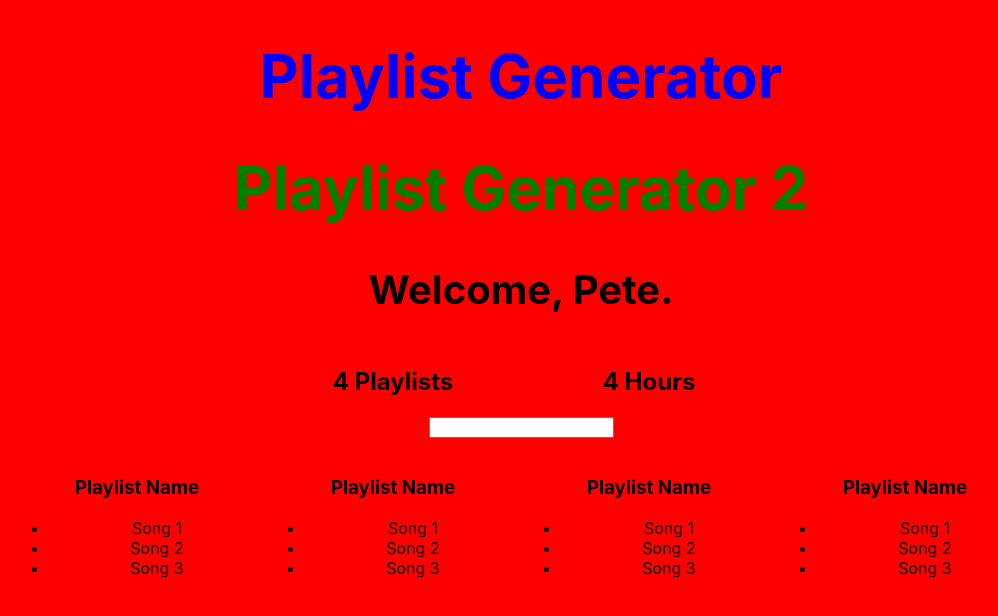
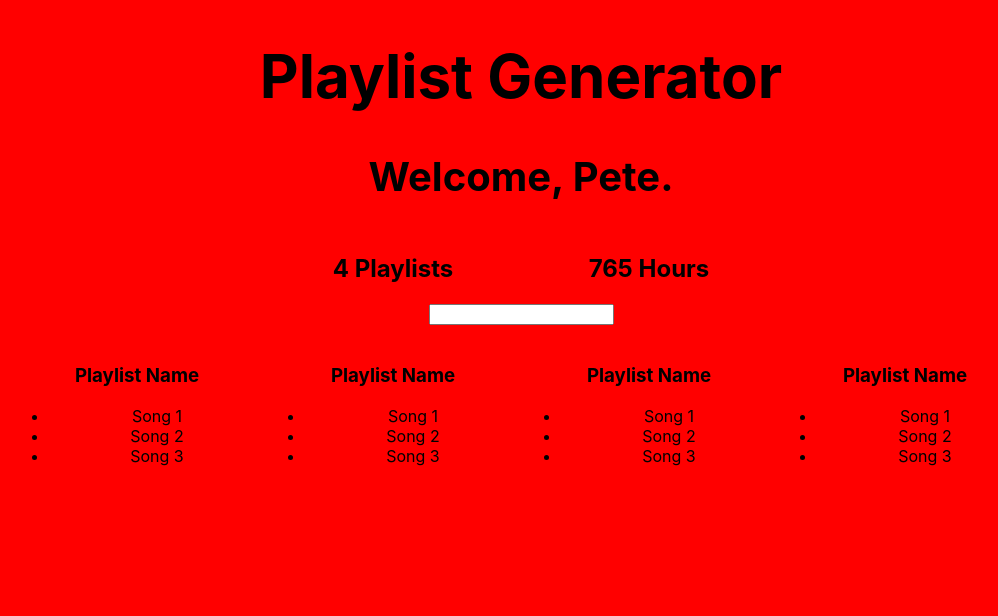
Before and after one commit to pdshipp/spotify_web_project, a React (Create React App) app: page / in a window 1280 px wide. Shown: the top 616 px of the page, without its empty margins (119-1117 px from the left). Built offline with nearby package versions, Linux system fonts and the light colour scheme; the HTML template or start-up script is replaced by a standard one.

Commit message:
hours counter added with reduce

```diff
--- a/src/App.js
+++ b/src/App.js
@@ -7,7 +7,7 @@ const defaultStyle = {
 };
 
 const textStyle = css`
-  color: blue;
+  color: black;
 `;
 
 let fakeServerData = {
@@ -64,9 +64,15 @@ class PlaylistCounter extends Component {
 
 class HoursCounter extends Component {
   render() {
+    let allSongs = this.props.playlists.reduce((songs, eachPlaylist)=> {
+      return songs.concat(eachPlaylist.songs)
+    },[]);
+    let totalDuration = allSongs.reduce(
+      (sum, eachSong) => sum + eachSong.duration
+      , 0);
     return (
       <div style = {{... defaultStyle, width: '20%',display: 'inline-block'}}>
-        <h2> {this.props.playlists && this.props.playlists.length} Hours </h2>
+        <h2> {Math.round(totalDuration/60)} Hours </h2>
       </div>
     );
   }
@@ -111,7 +117,8 @@ const H1 = styled.h1`
 
 class App extends Component {
   state = {serverData : {}}
-
+// above - how did we get rid of the 'this.state' part?
+// mentioned getting rid of componentDidMount - how do we do this
   componentDidMount() {
     setTimeout(()=> {
       this.setState({serverData: fakeServerData});
@@ -122,7 +129,6 @@ class App extends Component {
     return (
       <Wrapper>
         <H1> Playlist Generator </H1>
-        <H1 color="green"> Playlist Generator 2 </H1>
         {
           this.state.serverData.user ?
           <div>
```
